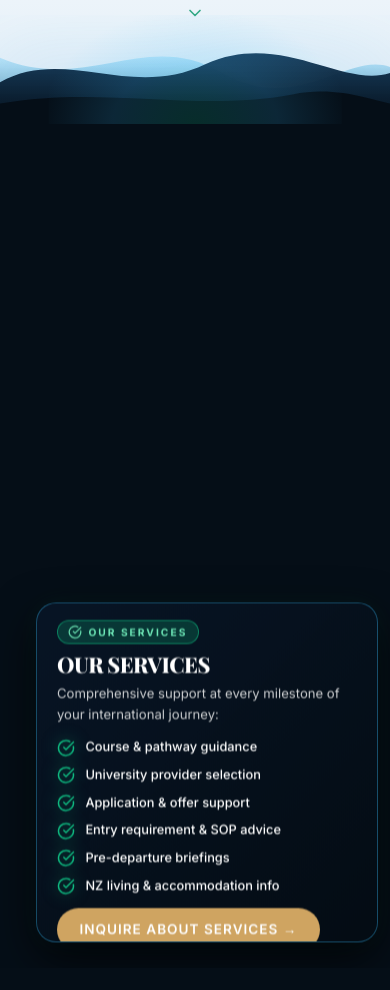
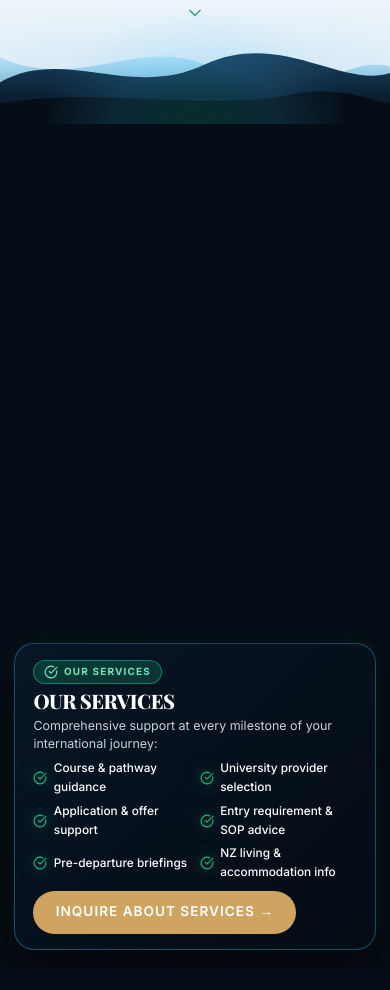
Before and after one commit to DUTCHBOYYOBHCTUD/joppy, a React (Vite) app: page / in a window 390 px wide. Shown: the part 1060-2050 px from the top of the page. Built offline with nearby package versions, Linux system fonts and the light colour scheme; no server answers.

Commit message:
feat: mobile carousel text box animation with centered 3D model and fixed card scrolling

```diff
--- a/src/pages/Home.css
+++ b/src/pages/Home.css
@@ -930,251 +930,278 @@
     line-height: 1.2;
   }
 
-  /* 1. Scrollytelling Cards Mobile Architecture:
-        Dynamic Floating Glassmorphism Cards with per-act horizontal and vertical positioning!
-        Maintains an expansive 58vh+ open sky above for full 3D landmark viewability. */
+  /* 1. Scrollytelling Carousel Architecture (Mobile Viewers Only):
+        - All 5 act cards dock uniformly at the bottom shelf like a horizontal carousel.
+        - Framer motion slides each card along the X-axis (100vw -> 0% -> -100vw).
+        - Internal scrolling is completely disabled (overflow: hidden; touch-action: pan-y)
+          so user touch gestures directly scroll the main page without text wiggling or scroll interception.
+        - Top 61vh+ of screen is completely clear for the 3D Sky Tower centered in the middle. */
+
+  .home-sticky-viewport {
+    overflow: hidden !important;
+    width: 100vw !important;
+    max-width: 100vw !important;
+  }
+
+  .home-content-canvas {
+    overflow: hidden !important;
+    width: 100vw !important;
+    max-width: 100vw !important;
+    padding: 0 !important;
+    position: relative !important;
+  }
+
   .home-act-card {
     position: absolute !important;
     top: auto !important;
-    width: auto !important;
-    margin: 0 !important;
-    max-height: min(41vh, 340px) !important;
-    padding: 1.05rem 1.25rem !important;
+    bottom: calc(18px + env(safe-area-inset-bottom, 0px)) !important;
+    left: 14px !important;
+    right: 14px !important;
+    width: calc(100vw - 28px) !important;
+    max-width: calc(100vw - 28px) !important;
+    margin: 0 auto !important;
+    max-height: min(39vh, 320px) !important;
+    padding: 0.95rem 1.15rem !important;
     border-radius: 20px !important;
-    background: linear-gradient(135deg, rgba(8, 22, 38, 0.94) 0%, rgba(4, 12, 20, 0.98) 100%) !important;
+    background: linear-gradient(135deg, rgba(8, 22, 38, 0.95) 0%, rgba(4, 12, 20, 0.98) 100%) !important;
     backdrop-filter: blur(24px) !important;
     -webkit-backdrop-filter: blur(24px) !important;
     border: 1px solid rgba(169, 199, 216, 0.25) !important;
     box-shadow: 0 16px 45px rgba(0, 0, 0, 0.75), 0 0 25px rgba(16, 185, 129, 0.08) !important;
+    overflow: hidden !important;
+    overflow-y: hidden !important;
+    touch-action: pan-y !important;
+    -webkit-overflow-scrolling: auto !important;
+    overscroll-behavior: none !important;
     scrollbar-width: none !important;
     -ms-overflow-style: none !important;
-  }
-
-  /* Act 1: Hero - Low-profile centered floating card, maximizes upper sky view for 328m spire */
-  .hero-act-card {
-    bottom: calc(18px + env(safe-area-inset-bottom, 0px)) !important;
-    left: 14px !important;
-    right: 14px !important;
-    max-width: calc(100vw - 28px) !important;
-  }
-
-  /* Act 2: About Us - Left-leaning floating card elevated higher, complements the right-framed Observation Deck */
-  .side-left-card {
-    bottom: calc(30px + env(safe-area-inset-bottom, 0px)) !important;
-    left: 12px !important;
-    right: 36px !important;
-    max-width: calc(100vw - 48px) !important;
-    border-color: rgba(16, 185, 129, 0.35) !important;
-  }
-
-  /* Act 3: Our Services - Right-leaning floating card, balances the left-ascending low-angle tower shaft */
-  .side-right-card,
-  .highlighted-services-act {
-    bottom: calc(22px + env(safe-area-inset-bottom, 0px)) !important;
-    left: 36px !important;
-    right: 12px !important;
-    max-width: calc(100vw - 48px) !important;
-    border-color: rgba(56, 189, 248, 0.35) !important;
-  }
-
-  /* Act 4: Success Stories - Elevated centered card with warm accent glow */
-  .stories-act {
-    bottom: calc(26px + env(safe-area-inset-bottom, 0px)) !important;
-    left: 14px !important;
-    right: 14px !important;
-    max-width: calc(100vw - 28px) !important;
-    border-color: rgba(245, 158, 11, 0.3) !important;
-  }
-
-  /* Act 5: Consultation Outro - Centered card with immediate call to actions */
-  .outro-side-card {
-    bottom: calc(20px + env(safe-area-inset-bottom, 0px)) !important;
-    left: 14px !important;
-    right: 14px !important;
-    max-width: calc(100vw - 28px) !important;
-    border-color: rgba(16, 185, 129, 0.4) !important;
   }
 
   .home-act-card::-webkit-scrollbar {
     display: none !important;
   }
 
+  /* Carousel Unified Bottom Dock for all 5 Acts */
+  .hero-act-card,
+  .side-left-card,
+  .side-right-card,
+  .highlighted-services-act,
+  .stories-act,
+  .outro-side-card {
+    top: auto !important;
+    bottom: calc(18px + env(safe-area-inset-bottom, 0px)) !important;
+    left: 14px !important;
+    right: 14px !important;
+    width: calc(100vw - 28px) !important;
+    max-width: calc(100vw - 28px) !important;
+    margin: 0 auto !important;
+  }
+
+  .hero-act-card {
+    border-color: rgba(169, 199, 216, 0.3) !important;
+  }
+
+  .side-left-card {
+    border-color: rgba(16, 185, 129, 0.35) !important;
+  }
+
+  .side-right-card,
+  .highlighted-services-act {
+    border-color: rgba(56, 189, 248, 0.35) !important;
+  }
+
+  .stories-act {
+    border-color: rgba(245, 158, 11, 0.3) !important;
+  }
+
+  .outro-side-card {
+    border-color: rgba(16, 185, 129, 0.4) !important;
+  }
+
+  /* Compact typography & badges to fit perfectly inside the fixed-height carousel cards */
+  .act-badge {
+    font-size: 0.62rem !important;
+    padding: 0.2rem 0.6rem !important;
+    margin-bottom: 0.35rem !important;
+    letter-spacing: 1.2px !important;
+  }
+
+  .home-hero-headline,
+  .act-title,
+  .outro-headline {
+    font-size: 1.25rem !important;
+    line-height: 1.2 !important;
+    margin-bottom: 0.25rem !important;
+  }
+
+  .act-subtitle {
+    font-size: 0.78rem !important;
+    margin-bottom: 0.35rem !important;
+    line-height: 1.3 !important;
+  }
+
+  .home-hero-subtext,
+  .act-desc,
+  .services-lead-text,
+  .stories-intro,
+  .outro-subtext {
+    font-size: 0.78rem !important;
+    line-height: 1.38 !important;
+    margin-bottom: 0.45rem !important;
+  }
+
+  /* Act 1: Hero buttons and chips */
+  .home-hero-actions {
+    gap: 0.45rem !important;
+    margin-bottom: 0.45rem !important;
+  }
+
+  .home-hero-actions .btn {
+    padding: 0.5rem 0.85rem !important;
+    font-size: 0.76rem !important;
+  }
+
+  .home-hero-chips {
+    gap: 0.3rem !important;
+    padding-top: 0.4rem !important;
+    flex-wrap: nowrap !important;
+    overflow: hidden !important;
+  }
+
+  .chip-pill {
+    font-size: 0.64rem !important;
+    padding: 0.18rem 0.45rem !important;
+    white-space: nowrap !important;
+  }
+
+  /* Act 2: About Us Highlights Grid */
   .about-act-highlights-grid {
     grid-template-columns: repeat(2, 1fr) !important;
-    gap: 0.5rem !important;
-    margin: 0.75rem 0 !important;
+    gap: 0.35rem !important;
+    margin: 0.4rem 0 !important;
   }
 
   .about-highlight-pill {
-    padding: 0.4rem 0.6rem !important;
-    font-size: 0.74rem !important;
-    border-radius: 10px !important;
-    gap: 6px !important;
-    background: rgba(16, 185, 129, 0.08) !important;
-    border: 1px solid rgba(16, 185, 129, 0.25) !important;
+    padding: 0.3rem 0.5rem !important;
+    font-size: 0.7rem !important;
+    border-radius: 8px !important;
+    gap: 5px !important;
   }
 
   .about-highlight-pill .highlight-icon {
+    width: 13px !important;
+    height: 13px !important;
+  }
+
+  .act-footer-highlight {
+    margin-top: 0.4rem !important;
+    padding-top: 0.4rem !important;
+    font-size: 0.72rem !important;
+  }
+
+  /* Act 3: Highlighted Services (2 columns for compact fit) */
+  .highlighted-services-list {
+    grid-template-columns: repeat(2, 1fr) !important;
+    gap: 0.3rem 0.6rem !important;
+    margin-bottom: 0.55rem !important;
+  }
+
+  .highlighted-services-list li {
+    font-size: 0.74rem !important;
+    gap: 0.4rem !important;
+  }
+
+  .service-icon-emerald {
     width: 14px !important;
     height: 14px !important;
   }
 
-  /* Elevate floating WhatsApp on mobile so it floats cleanly in open 3D sky above the bottom sheet */
+  /* Act 4: Success Stories (Show top 2 stories on mobile so height stays compact) */
+  .stories-mini-grid {
+    gap: 0.35rem !important;
+  }
+
+  .stories-mini-grid .story-mini-box:nth-child(n+3) {
+    display: none !important;
+  }
+
+  .story-mini-box {
+    padding: 0.35rem 0.55rem !important;
+    gap: 0.45rem !important;
+    border-radius: 8px !important;
+  }
+
+  .story-emoji-avatar {
+    width: 28px !important;
+    height: 28px !important;
+    font-size: 1.1rem !important;
+  }
+
+  .story-name-row {
+    flex-direction: row !important;
+    justify-content: space-between !important;
+    align-items: center !important;
+    gap: 4px !important;
+    margin-bottom: 1px !important;
+  }
+
+  .story-name-row strong {
+    font-size: 0.78rem !important;
+  }
+
+  .story-badge-highlight {
+    font-size: 0.62rem !important;
+    padding: 1px 5px !important;
+  }
+
+  .story-mini-info small {
+    font-size: 0.66rem !important;
+    margin-bottom: 1px !important;
+  }
+
+  .story-mini-info p {
+    font-size: 0.7rem !important;
+    line-height: 1.25 !important;
+  }
+
+  /* Act 5: Consultation Outro Actions */
+  .outro-contact-actions {
+    flex-direction: row !important;
+    width: 100% !important;
+    gap: 0.45rem !important;
+    margin-bottom: 0.45rem !important;
+  }
+
+  .outro-btn-primary,
+  .outro-btn-whatsapp {
+    flex: 1 !important;
+    width: auto !important;
+    justify-content: center !important;
+    padding: 0.5rem 0.5rem !important;
+    font-size: 0.74rem !important;
+    white-space: nowrap !important;
+  }
+
+  .outro-phone-numbers {
+    flex-direction: column !important;
+    gap: 2px !important;
+    font-size: 0.7rem !important;
+  }
+
+  /* Hide floating bottom scroll cue on mobile to avoid card overlap */
+  .home-scroll-cue {
+    display: none !important;
+  }
+
+  /* Elevate floating WhatsApp on mobile so it floats cleanly in open 3D sky above the bottom carousel */
   body:has(.home-3d-universe) .floating-whatsapp,
   .floating-whatsapp {
-    bottom: calc(45vh + 12px) !important;
+    bottom: calc(42vh + 12px) !important;
     right: 14px !important;
     width: 44px !important;
     height: 44px !important;
     box-shadow: 0 6px 20px rgba(37, 211, 102, 0.45), 0 0 15px rgba(37, 211, 102, 0.3) !important;
     z-index: 99 !important;
-  }
-
-  .home-hero-headline,
-  .act-title {
-    font-size: 1.35rem !important;
-    line-height: 1.22 !important;
-    margin-bottom: 0.35rem !important;
-  }
-
-  .act-subtitle {
-    font-size: 0.85rem !important;
-    margin-bottom: 0.5rem !important;
-    line-height: 1.35 !important;
-  }
-
-  .home-hero-subtext,
-  .act-desc {
-    font-size: 0.82rem !important;
-    line-height: 1.48 !important;
-    margin-bottom: 0.75rem !important;
-  }
-
-  .act-badge {
-    font-size: 0.64rem !important;
-    padding: 0.2rem 0.65rem !important;
-    margin-bottom: 0.45rem !important;
-  }
-
-  .home-hero-actions {
-    gap: 0.5rem !important;
-    margin-bottom: 0.65rem !important;
-  }
-
-  .home-hero-actions .btn {
-    padding: 0.55rem 0.95rem !important;
-    font-size: 0.8rem !important;
-  }
-
-  .home-hero-chips {
-    gap: 0.35rem !important;
-    padding-top: 0.55rem !important;
-  }
-
-  .chip-pill {
-    font-size: 0.68rem !important;
-    padding: 0.2rem 0.5rem !important;
-  }
-
-  .act-footer-highlight {
-    margin-top: 0.75rem !important;
-    padding-top: 0.65rem !important;
-    font-size: 0.78rem !important;
-  }
-
-  /* Act 3: Highlighted Services */
-  .highlighted-services-list {
-    grid-template-columns: 1fr !important;
-    gap: 0.45rem !important;
-    margin-bottom: 0.75rem !important;
-  }
-
-  .highlighted-services-list li {
-    font-size: 0.8rem !important;
-  }
-
-  .services-lead-text {
-    font-size: 0.82rem !important;
-    margin-bottom: 0.75rem !important;
-  }
-
-  /* Act 4: Success Stories */
-  .stories-intro {
-    font-size: 0.8rem !important;
-    margin-bottom: 0.65rem !important;
-  }
-
-  .stories-mini-grid {
-    gap: 0.45rem !important;
-  }
-
-  .story-mini-box {
-    padding: 0.45rem 0.65rem !important;
-    gap: 0.55rem !important;
-    border-radius: 10px !important;
-  }
-
-  .story-emoji-avatar {
-    width: 32px !important;
-    height: 32px !important;
-    font-size: 1.25rem !important;
-  }
-
-  .story-name-row {
-    flex-direction: column !important;
-    align-items: flex-start !important;
-    gap: 2px !important;
-    margin-bottom: 1px !important;
-  }
-
-  .story-name-row strong {
-    font-size: 0.82rem !important;
-  }
-
-  .story-badge-highlight {
-    font-size: 0.65rem !important;
-    padding: 1px 6px !important;
-  }
-
-  .story-mini-info small {
-    font-size: 0.7rem !important;
-  }
-
-  .story-mini-info p {
-    font-size: 0.72rem !important;
-    line-height: 1.35 !important;
-  }
-
-  /* Act 5: Consultation Outro */
-  .outro-headline {
-    font-size: 1.35rem !important;
-    margin-bottom: 0.35rem !important;
-  }
-
-  .outro-subtext {
-    font-size: 0.82rem !important;
-    margin-bottom: 0.75rem !important;
-  }
-
-  .outro-contact-actions {
-    flex-direction: column !important;
-    width: 100% !important;
-    gap: 0.55rem !important;
-    margin-bottom: 0.75rem !important;
-  }
-
-  .outro-btn-primary,
-  .outro-btn-whatsapp {
-    width: 100% !important;
-    justify-content: center !important;
-    padding: 0.6rem 1rem !important;
-    font-size: 0.82rem !important;
-  }
-
-  .outro-phone-numbers {
-    flex-direction: column !important;
-    gap: 4px !important;
-    font-size: 0.76rem !important;
   }
 }
 
--- a/src/pages/Home.jsx
+++ b/src/pages/Home.jsx
@@ -1,4 +1,4 @@
-import React, { Suspense, useRef } from 'react';
+import React, { Suspense, useRef, useState, useEffect } from 'react';
 import { motion, useScroll, useTransform } from 'framer-motion';
 import { Link } from 'react-router-dom';
 import {
@@ -21,6 +21,17 @@ const Home = () => {
   const containerRef = useRef(null);
 
 
+  const [isMobile, setIsMobile] = useState(() => (typeof window !== 'undefined' ? window.innerWidth < 768 : false));
+
+  useEffect(() => {
+    const handleResize = () => {
+      setIsMobile(window.innerWidth < 768);
+    };
+    handleResize();
+    window.addEventListener('resize', handleResize);
+    return () => window.removeEventListener('resize', handleResize);
+  }, []);
+
   // Track overall scroll progress through the 520vh 3D container [0, 1]
   const { scrollYProgress } = useScroll({
     target: containerRef,
@@ -33,7 +44,16 @@ const Home = () => {
     if (p >= 0.19) return 0;
     return Math.max(0, Math.min(1, 1 - (p - 0.12) / 0.07));
   });
+  // Mobile Carousel: starts centered (0%), slides out to left (-100vw)
+  const heroX = useTransform(scrollYProgress, (p) => {
+    if (!isMobile) return '0%';
+    if (p <= 0.11) return '0%';
+    if (p >= 0.19) return '-100vw';
+    const t = (p - 0.11) / 0.08;
+    return `-${t * 100}vw`;
+  });
   const heroY = useTransform(scrollYProgress, (p) => {
+    if (isMobile) return 0; // Fixed position on mobile (no text wiggling)
     if (p <= 0.08) return 0;
     return -Math.min(24, ((p - 0.08) / 0.11) * 24);
   });
@@ -46,7 +66,23 @@ const Home = () => {
     if (p < 0.22) return Math.max(0, Math.min(1, (p - 0.14) / 0.08));
     return Math.max(0, Math.min(1, 1 - (p - 0.38) / 0.07));
   });
+  // Mobile Carousel: enters from right (+100vw), locks in center (0%), exits to left (-100vw)
+  const aboutX = useTransform(scrollYProgress, (p) => {
+    if (!isMobile) return '0%';
+    if (p < 0.14) return '100vw';
+    if (p < 0.22) {
+      const t = (p - 0.14) / 0.08;
+      return `${(1 - t) * 100}vw`;
+    }
+    if (p <= 0.38) return '0%';
+    if (p < 0.45) {
+      const t = (p - 0.38) / 0.07;
+      return `-${t * 100}vw`;
+    }
+    return '-100vw';
+  });
   const aboutY = useTransform(scrollYProgress, (p) => {
+    if (isMobile) return 0; // Fixed position on mobile
     if (p < 0.14) return 24;
     if (p < 0.22) return (1 - (p - 0.14) / 0.08) * 24;
     if (p <= 0.38) return -((p - 0.22) / 0.16) * 14;
@@ -61,7 +97,23 @@ const Home = () => {
     if (p < 0.46) return Math.max(0, Math.min(1, (p - 0.39) / 0.07));
     return Math.max(0, Math.min(1, 1 - (p - 0.63) / 0.07));
   });
+  // Mobile Carousel: enters from right (+100vw), locks in center (0%), exits to left (-100vw)
+  const servicesX = useTransform(scrollYProgress, (p) => {
+    if (!isMobile) return '0%';
+    if (p < 0.39) return '100vw';
+    if (p < 0.46) {
+      const t = (p - 0.39) / 0.07;
+      return `${(1 - t) * 100}vw`;
+    }
+    if (p <= 0.63) return '0%';
+    if (p < 0.70) {
+      const t = (p - 0.63) / 0.07;
+      return `-${t * 100}vw`;
+    }
+    return '-100vw';
+  });
   const servicesY = useTransform(scrollYProgress, (p) => {
+    if (isMobile) return 0; // Fixed position on mobile
     if (p < 0.39) return 24;
     if (p < 0.46) return (1 - (p - 0.39) / 0.07) * 24;
     if (p <= 0.63) return -((p - 0.46) / 0.17) * 14;
@@ -76,7 +128,23 @@ const Home = () => {
     if (p < 0.71) return Math.max(0, Math.min(1, (p - 0.64) / 0.07));
     return Math.max(0, Math.min(1, 1 - (p - 0.85) / 0.07));
   });
+  // Mobile Carousel: enters from right (+100vw), locks in center (0%), exits to left (-100vw)
+  const storiesX = useTransform(scrollYProgress, (p) => {
+    if (!isMobile) return '0%';
+    if (p < 0.64) return '100vw';
+    if (p < 0.71) {
+      const t = (p - 0.64) / 0.07;
+      return `${(1 - t) * 100}vw`;
+    }
+    if (p <= 0.85) return '0%';
+    if (p < 0.92) {
+      const t = (p - 0.85) / 0.07;
+      return `-${t * 100}vw`;
+    }
+    return '-100vw';
+  });
   const storiesY = useTransform(scrollYProgress, (p) => {
+    if (isMobile) return 0; // Fixed position on mobile
     if (p < 0.64) return 24;
     if (p < 0.71) return (1 - (p - 0.64) / 0.07) * 24;
     if (p <= 0.85) return -((p - 0.71) / 0.14) * 14;
@@ -91,7 +159,18 @@ const Home = () => {
     if (p < 0.92) return Math.max(0, Math.min(1, (p - 0.86) / 0.06));
     return Math.max(0, Math.min(1, 1 - (p - 0.985) / 0.015));
   });
+  // Mobile Carousel: enters from right (+100vw), locks in center (0%)
+  const ctaX = useTransform(scrollYProgress, (p) => {
+    if (!isMobile) return '0%';
+    if (p < 0.86) return '100vw';
+    if (p < 0.92) {
+      const t = (p - 0.86) / 0.06;
+      return `${(1 - t) * 100}vw`;
+    }
+    return '0%';
+  });
   const ctaY = useTransform(scrollYProgress, (p) => {
+    if (isMobile) return 0; // Fixed position on mobile
     if (p < 0.86) return 24;
     if (p < 0.92) return (1 - (p - 0.86) / 0.06) * 24;
     return -((p - 0.92) / 0.08) * 10;
@@ -282,7 +361,7 @@ const Home = () => {
             {/* Act 1: Hero */}
             <motion.div
               className="home-act-card hero-act-card"
-              style={{ opacity: heroOpacity, y: heroY, pointerEvents: heroPointer }}
+              style={{ opacity: heroOpacity, x: heroX, y: heroY, pointerEvents: heroPointer }}
             >
               <div className="act-badge">
                 <Compass size={14} style={{ marginRight: '6px' }} />
@@ -316,7 +395,7 @@ const Home = () => {
             {/* Act 2: About Us */}
             <motion.div
               className="home-act-card side-left-card"
-              style={{ opacity: aboutOpacity, y: aboutY, pointerEvents: aboutPointer }}
+              style={{ opacity: aboutOpacity, x: aboutX, y: aboutY, pointerEvents: aboutPointer }}
             >
               <div className="act-badge">
                 <GraduationCap size={14} style={{ marginRight: '6px' }} />
@@ -356,7 +435,7 @@ const Home = () => {
             {/* Act 3: Highlighted Services */}
             <motion.div
               className="home-act-card side-right-card highlighted-services-act"
-              style={{ opacity: servicesOpacity, y: servicesY, pointerEvents: servicesPointer }}
+              style={{ opacity: servicesOpacity, x: servicesX, y: servicesY, pointerEvents: servicesPointer }}
             >
               <div className="services-card-inner">
                 <div className="act-badge emerald-badge">
@@ -384,7 +463,7 @@ const Home = () => {
             {/* Act 4: Success Stories */}
             <motion.div
               className="home-act-card side-left-card stories-act"
-              style={{ opacity: storiesOpacity, y: storiesY, pointerEvents: storiesPointer }}
+              style={{ opacity: storiesOpacity, x: storiesX, y: storiesY, pointerEvents: storiesPointer }}
             >
               <div className="act-badge">
                 <Award size={14} style={{ marginRight: '6px' }} />
@@ -436,7 +515,7 @@ const Home = () => {
             {/* Act 5: Consultation Outro */}
             <motion.div
               className="home-act-card side-left-card outro-side-card"
-              style={{ opacity: ctaOpacity, y: ctaY, pointerEvents: ctaPointer }}
+              style={{ opacity: ctaOpacity, x: ctaX, y: ctaY, pointerEvents: ctaPointer }}
             >
               <div className="act-badge">
                 <Sparkles size={14} style={{ marginRight: '6px' }} />
```
Also changed, not shown: src/components/SkyTower3D.jsx (+8 -8 lines).
